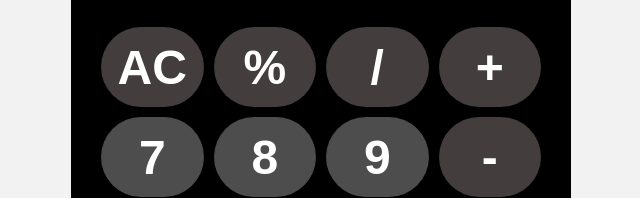
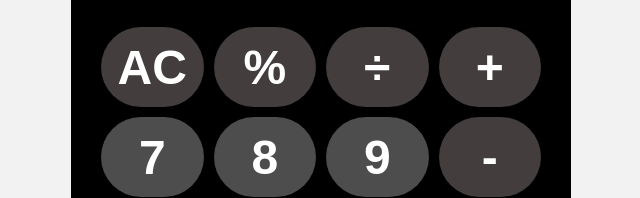
Before and after one commit to Prathamm1/calculator, a plain HTML site: page index.html in a window 1280 px wide. Shown: the part 220-418 px from the top of the page, 319-959 px from the left. Drawn offline with Linux system fonts and the light colour scheme.

Commit message:
Update index.html

```diff
--- a/index.html
+++ b/index.html
@@ -13,7 +13,7 @@
     <div id="keys">
         <button onclick="clearDisplay()"class="operator-btn">AC</button>
         <button onclick="appendToDisplay('%')"class="operator-btn">%</button>
-        <button onclick="appendToDisplay('/')"class="operator-btn">/</button>
+        <button onclick="appendToDisplay('/')"class="operator-btn">÷</button>
         <button onclick="appendToDisplay('+')" class="operator-btn">+</button>
         <button onclick="appendToDisplay('7')">7</button>
         <button onclick="appendToDisplay('8')">8</button>
```
